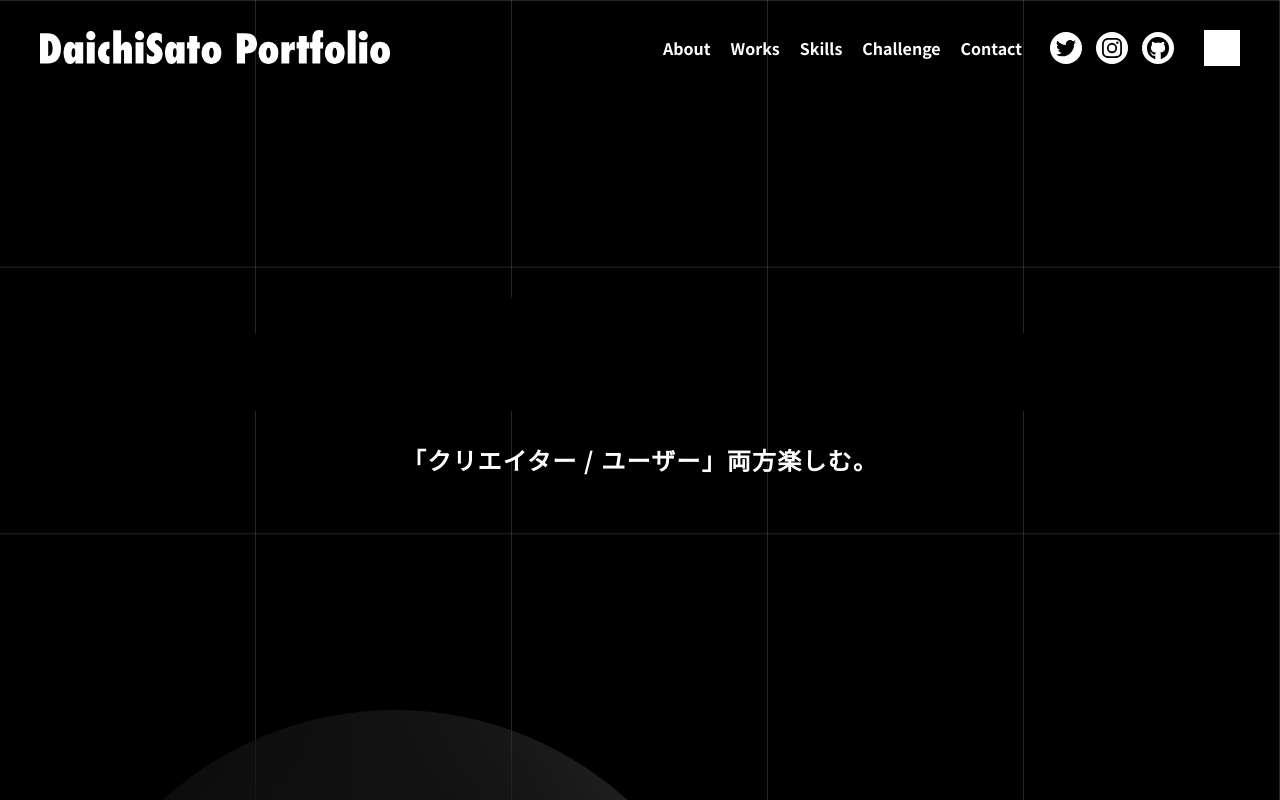
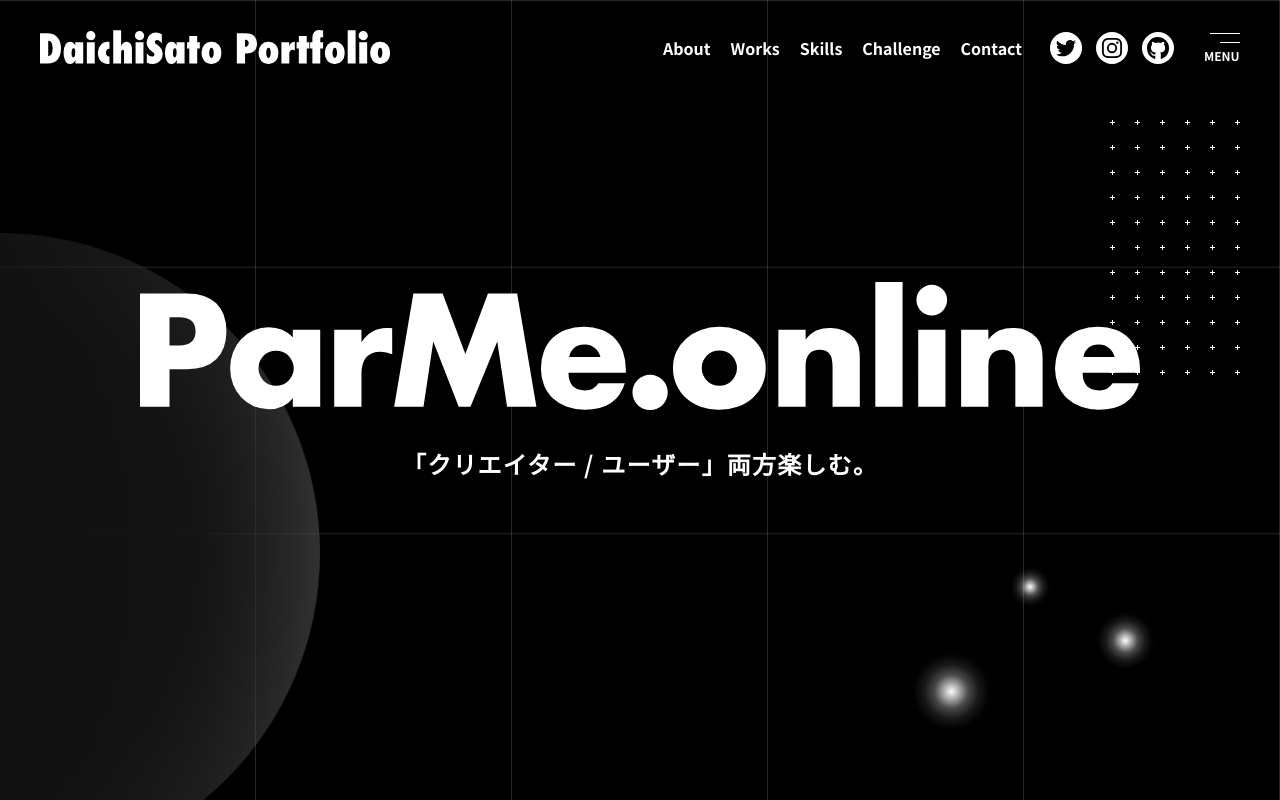
Before and after one commit to daichi-sato-design/portfolio, a Next.js app: page / in a window 1280 px wide. Shown: the top 800 px of the page. Built offline with nearby package versions, Linux system fonts and the light colour scheme.

Commit message:
Sassの更新

```diff
--- a/styles/base/_base.scss
+++ b/styles/base/_base.scss
@@ -27,3 +27,18 @@ html{
     }
   }
 }
+
+// SET CSS Style
+.img-box{
+  position: relative;
+  img,
+  svg{
+    position: absolute;
+    top: 0;
+    right: 0;
+    left: 0;
+    bottom: 0;
+    width: 100%;
+    height: 100%;
+  }
+}
--- a/styles/layout/_header.scss
+++ b/styles/layout/_header.scss
@@ -53,8 +53,39 @@
     &__toggle{
       width: 36px;
       height: 36px;
-      background: #fff;
       margin-left: 30px;
+      padding: 3px 0;
+      display: flex;
+      flex-direction: column;
+      justify-content: space-between;
+      cursor: pointer;
+      .line{
+        position: relative;
+        width: 100%;
+        height: 10px;
+        span:first-child{
+          position: absolute;
+          top: 0;
+          right: 0;
+          width: 30px;
+          height: 1px;
+          background: #fff;
+        }
+        span:last-child{
+          position: absolute;
+          bottom: 0;
+          right: 0;
+          width: 20px;
+          height: 1px;
+          background: #fff;
+        }
+      }
+      .txt{
+        font-size: 1.2rem;
+        font-weight: 600;
+        text-transform: uppercase;
+        white-space: nowrap;
+      }
     }
   }
 }
--- a/styles/layout/_index.scss
+++ b/styles/layout/_index.scss
@@ -11,30 +11,61 @@
     padding: 50px;
     &__wrap{
       display: flex;
-      justify-content: center;
       align-items: center;
       width: 100%;
       max-width: 1080px;
       height: 100%;
       margin: 0 auto;
       .catch{
+        width: 100%;
         &__ttl{
           width: 100%;
+          max-width: 1000px;
+          margin: 0 auto;
+          .img-box{
+            position: relative;
+            padding-top: calc((128 / 1000) * 100%);
+            svg{
+              .a{fill:#fff;}
+            }
+          }
         }
         &__txt{
           text-align: center;
-          margin-top: 30px;
+          margin-top: 40px;
           font-size: 2.4rem;
           font-weight: 600;
           letter-spacing: .05em;
         }
       }
     }
+    &__bg01{
+      position: absolute;
+      z-index: -1;
+      bottom: -15%;
+      left: -320px;
+      width: 50%;
+      max-width: 690px;
+    }
+    &__bg02{
+      position: absolute;
+      z-index: -1;
+      top: 120px;
+      right: 40px;
+    }
+    &__bg03{
+      position: absolute;
+      z-index: -1;
+      bottom: 20px;
+      right: 120px;
+      width: 20%;
+      max-width: 270px;
+    }
   }
   .about{
     &__wrap{
       max-width: 1200px;
-      padding: 50px;
+      padding: 150px 50px;
       margin: 0 auto;
     }
     &__contents{
```
